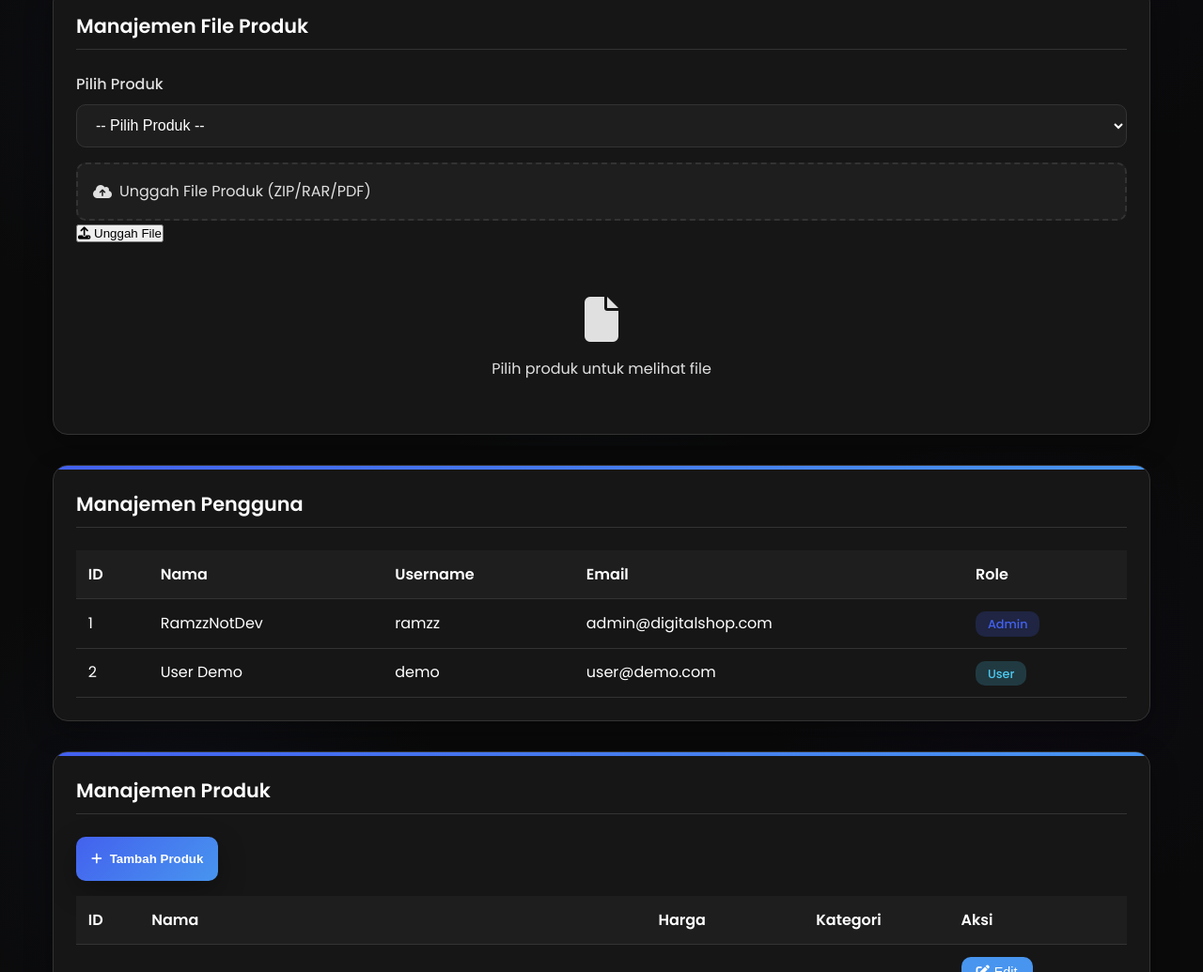
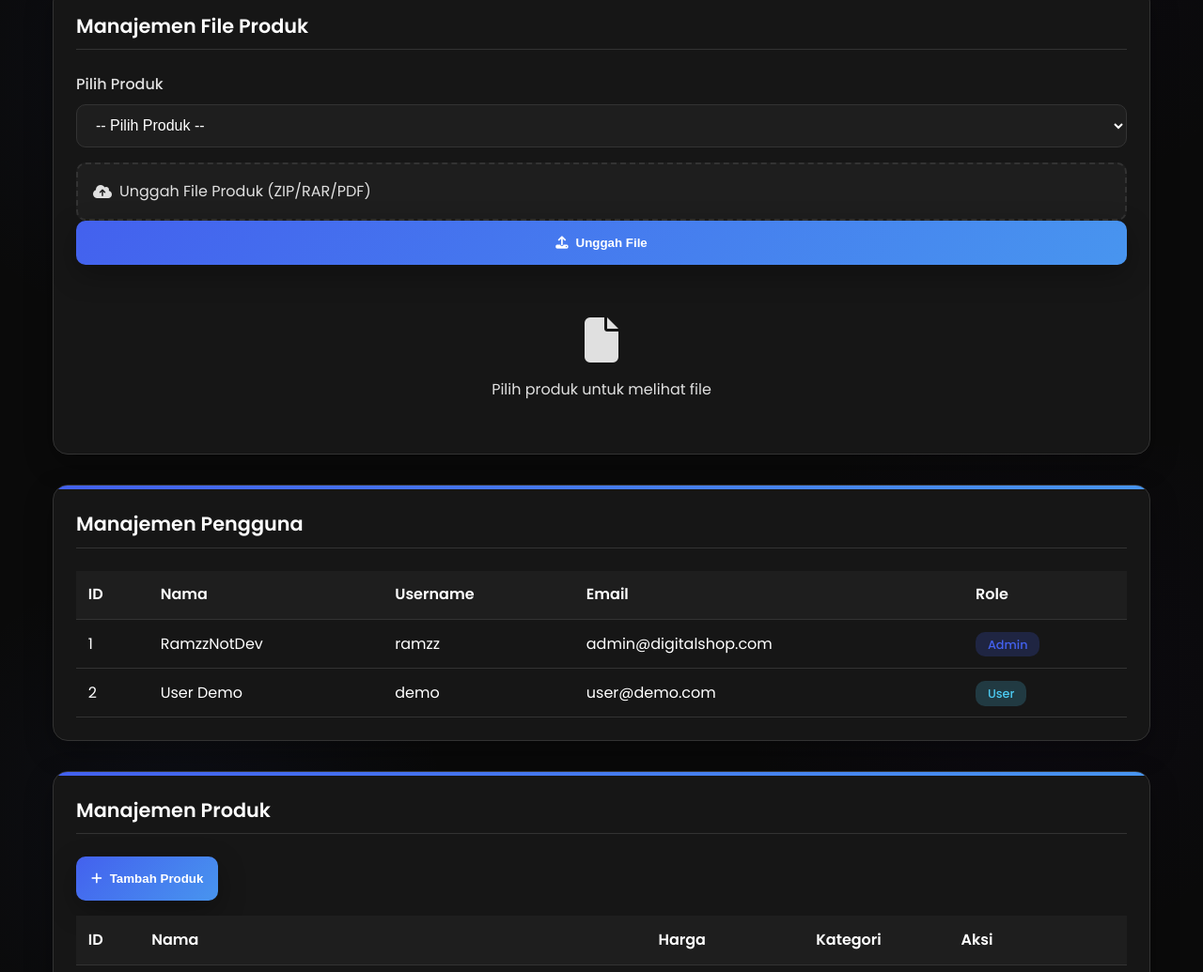
Before and after one commit to ramzzhost-pemula/product-, a plain HTML site: page dashboard.html in a window 1280 px wide. Shown: the part 1125-2160 px from the top of the page at 94% size. Drawn offline with Linux system fonts and the light colour scheme; sample sign-in values are in the browser's storage.

Commit message:
Update dashboard.html

```diff
--- a/dashboard.html
+++ b/dashboard.html
@@ -120,7 +120,7 @@
                             </div>
                             <div class="progress-text" id="progress-text">0%</div>
                         </div>
-                        <button class="login-button" id="upload-file-btn">
+                        <button class="auth-button" id="upload-file-btn">
                             <i class="fas fa-upload"></i> Unggah File
                         </button>
                     </div>
```
